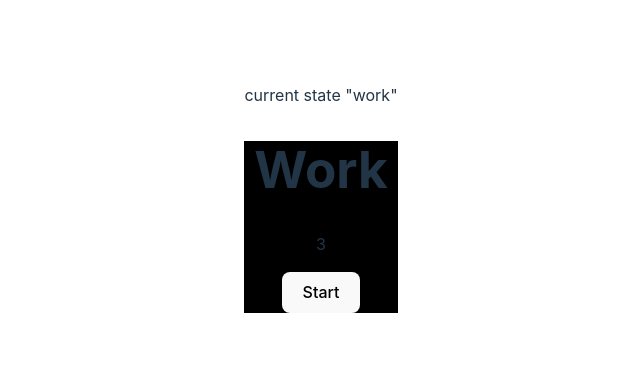
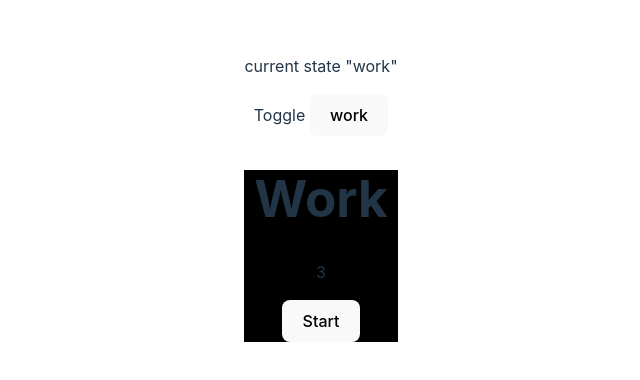
Before and after one commit to bryantt23/animedoro-timer, a React (Vite) app: page / in a window 1280 px wide. Shown: the part 210-590 px from the top of the page, without its empty margins (319-959 px from the left). Built offline with nearby package versions, Linux system fonts and the light colour scheme.

Commit message:
remove localstorage to lift up later, add toggle

```diff
--- a/src/components/Timer.jsx
+++ b/src/components/Timer.jsx
@@ -5,8 +5,7 @@ const TIMER_STATES = { ACTIVE: "active", PAUSED: "paused", FINISHED: 'finished'
 const rooster = new Audio('../../public/rooster.wav')
 
 function Timer({ initialSeconds, title, handleChildTimerFinish }) {
-    const localInitialSeconds = JSON.parse(localStorage.getItem('seconds')) || initialSeconds
-    const [seconds, setSeconds] = useState(localInitialSeconds)
+    const [seconds, setSeconds] = useState(initialSeconds)
     const [timerState, setTimerState] = useState(TIMER_STATES.PAUSED)
     const timerRef = useRef(null)
 
@@ -21,7 +20,6 @@ function Timer({ initialSeconds, title, handleChildTimerFinish }) {
             clearInterval(timerRef.current)
             timerRef.current = null
             setTimerState(TIMER_STATES.FINISHED)
-            localStorage.removeItem('seconds')
             rooster.play()
         }
     }, [seconds])
@@ -30,7 +28,6 @@ function Timer({ initialSeconds, title, handleChildTimerFinish }) {
         if (timerRef.current === null) {
             timerRef.current = setInterval(() => {
                 setSeconds(prev => {
-                    localStorage.setItem('seconds', prev - 1)
                     setTimerState(TIMER_STATES.ACTIVE)
                     return prev - 1
                 })
--- a/src/components/TimerContainer.jsx
+++ b/src/components/TimerContainer.jsx
@@ -5,7 +5,8 @@ const TIMER_STATES = { WORK: "work", REST: "rest" }
 
 function TimerContainer() {
     const [timerState, setTimerState] = useState(TIMER_STATES.WORK)
-    const handleChildTimerFinish = () => {
+
+    const toggleWorkRestState = () => {
         if (timerState === TIMER_STATES.WORK) {
             setTimerState(TIMER_STATES.REST)
         }
@@ -14,13 +15,18 @@ function TimerContainer() {
         }
     }
 
+    const handleChildTimerFinish = () => {
+        toggleWorkRestState()
+    }
+
     return (
         <div>
             <p>current state {JSON.stringify(timerState)}</p>
+            <p>Toggle <button onClick={toggleWorkRestState}>{timerState}</button></p>
             {timerState === TIMER_STATES.WORK ?
-                <Timer initialSeconds={3} title={"Work"} handleChildTimerFinish={handleChildTimerFinish} />
+                <Timer key="work" initialSeconds={3} title={"Work"} handleChildTimerFinish={handleChildTimerFinish} />
                 :
-                <Timer initialSeconds={2} title={"Rest"} handleChildTimerFinish={handleChildTimerFinish} />
+                <Timer key="rest" initialSeconds={2} title={"Rest"} handleChildTimerFinish={handleChildTimerFinish} />
             }
         </div>
     )
```
